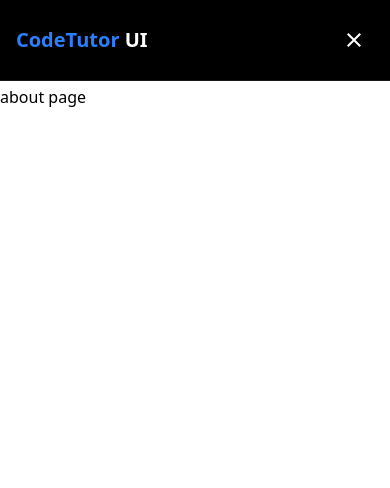
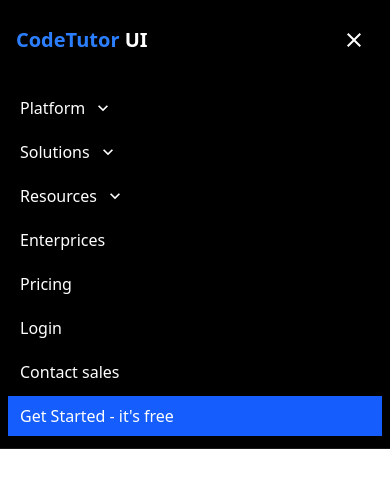
Before and after one commit to Siddharth-AI/codetutor-ui, a React (Vite) app: page /codetutor-ui/about in a window 390 px wide. Both pictures are taken after a click on the button 354 px from the left and 40 px from the top of the page. Shown: the top 488 px of the page. Built offline with nearby package versions, Linux system fonts and the light colour scheme.

Commit message:
Mobile responsive menu with toggle features

```diff
--- a/src/components/Navbar.jsx
+++ b/src/components/Navbar.jsx
@@ -203,6 +203,99 @@ export const Navbar = () => {
           </div>
         </div>
       </div>
+      {/* mobile menu */}
+      {isMenuOpen && (
+        <div className="md:hidden">
+          <div className="px-2 pt-2 pb-3 space-y-1">
+            {Object.keys(menuItems).map((key) => (
+              <div className="space-y-2">
+                <button
+                  onClick={() => toggleDropdown(key)}
+                  className="hover:text-gray-300 px-3 py-2 rounded-md flex items-center">
+                  {menuItems[key].title}
+                  <MdKeyboardArrowDown
+                    className={`ml-2 h-5 w-5 transition-transform ${
+                      activeDropdown === key ? "transform rotate-180" : ""
+                    }`}
+                  />
+                </button>
+                {/* mobile dropdown menu */}
+                {activeDropdown === key && (
+                  <div className="bg-white text-black">
+                    <div className="pl-4">
+                      {key === "platform" ? (
+                        menuItems[key].sections.map((section, idx) => (
+                          <div key={idx} className="py-2">
+                            <h3 className="text-xs font-semibold text-gray-500 tracking-wider mb-2">
+                              {section.title}
+                            </h3>
+                            <div>
+                              {section.items.map((item, itemidx) => (
+                                <Link
+                                  key={itemidx}
+                                  to={`/${key}/${item.name.toLowerCase()}`}
+                                  className="group flex items-start p-2 rounded-lg hover:bg-gray-100">
+                                  <div className="px-4">
+                                    <p className="text-sm font-medium text-gray-900 flex items-center">
+                                      {item.name}
+                                      {item.isNew && (
+                                        <span className="ml-2 inline-flex items-center px-2 py-0.5 rounded text-xs font-medium bg-blue-100 text-blue-800">
+                                          New
+                                        </span>
+                                      )}
+                                    </p>
+                                  </div>
+                                </Link>
+                              ))}
+                            </div>
+                          </div>
+                        ))
+                      ) : (
+                        <div className="space-y-2">
+                          {menuItems[key].items.map((item, idx) => (
+                            <Link
+                              key={idx}
+                              to={`/${key}/${item.name.toLowerCase()}`}
+                              className="group flex items-start p-2 rounded-lg hover:bg-gray-100">
+                              <div className="px-4">
+                                <p className="text-sm font-medium text-gray-900">
+                                  {item.name}
+                                </p>
+                                <p className="text-sm text-gray-500">
+                                  {item.desc}
+                                </p>
+                              </div>
+                            </Link>
+                          ))}
+                        </div>
+                      )}
+                    </div>
+                  </div>
+                )}
+              </div>
+            ))}
+            <Link
+              to="/Enterprices"
+              className="block px-3 py-2 hover:bg-gray-700">
+              Enterprices
+            </Link>
+            <Link to="/Pricing" className="block px-3 py-2 hover:bg-gray-700">
+              Pricing
+            </Link>
+            <Link to="/Login" className="block px-3 py-2 hover:bg-gray-700">
+              Login
+            </Link>
+            <Link to="/contact" className="block px-3 py-2 hover:bg-gray-700">
+              Contact sales
+            </Link>
+            <Link
+              to="/get-started"
+              className="block px-3 py-2 bg-blue-600 hover:bg-blue-700">
+              Get Started - it's free
+            </Link>
+          </div>
+        </div>
+      )}
     </nav>
   );
 };
```
